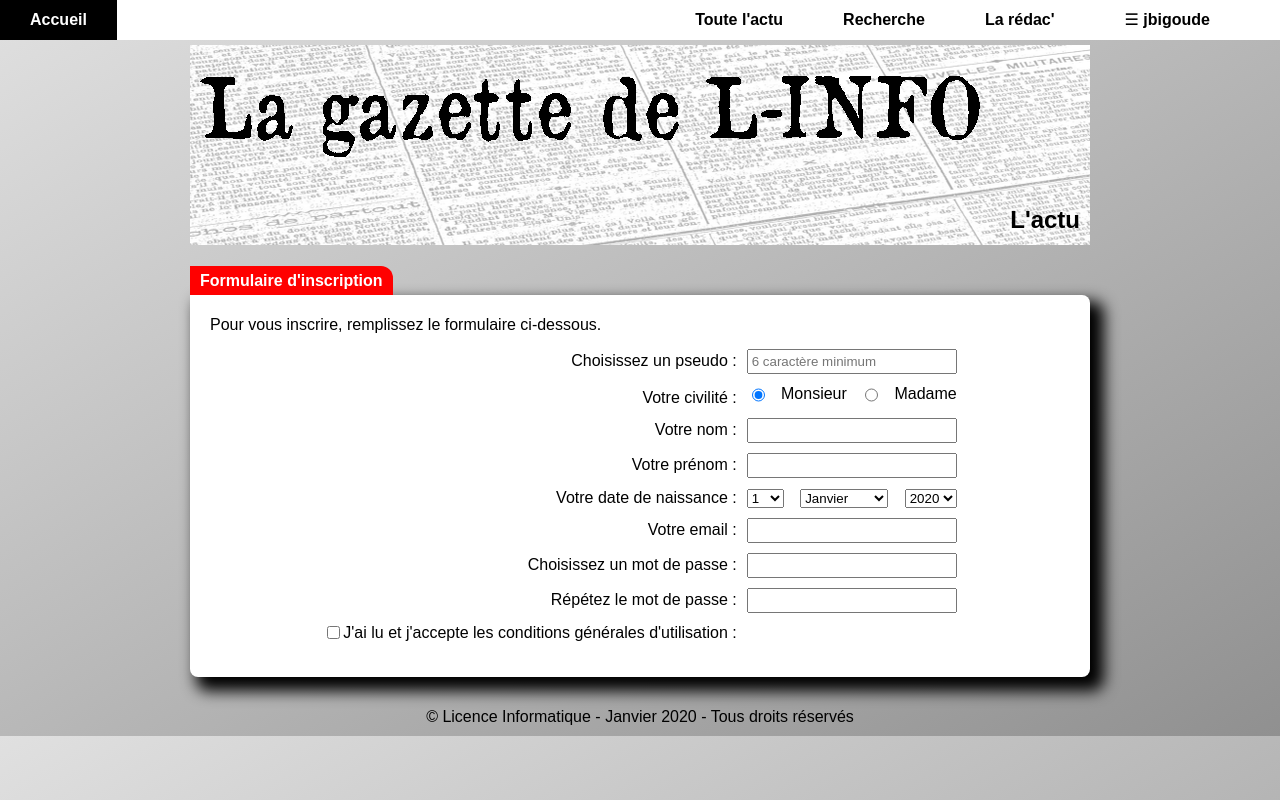
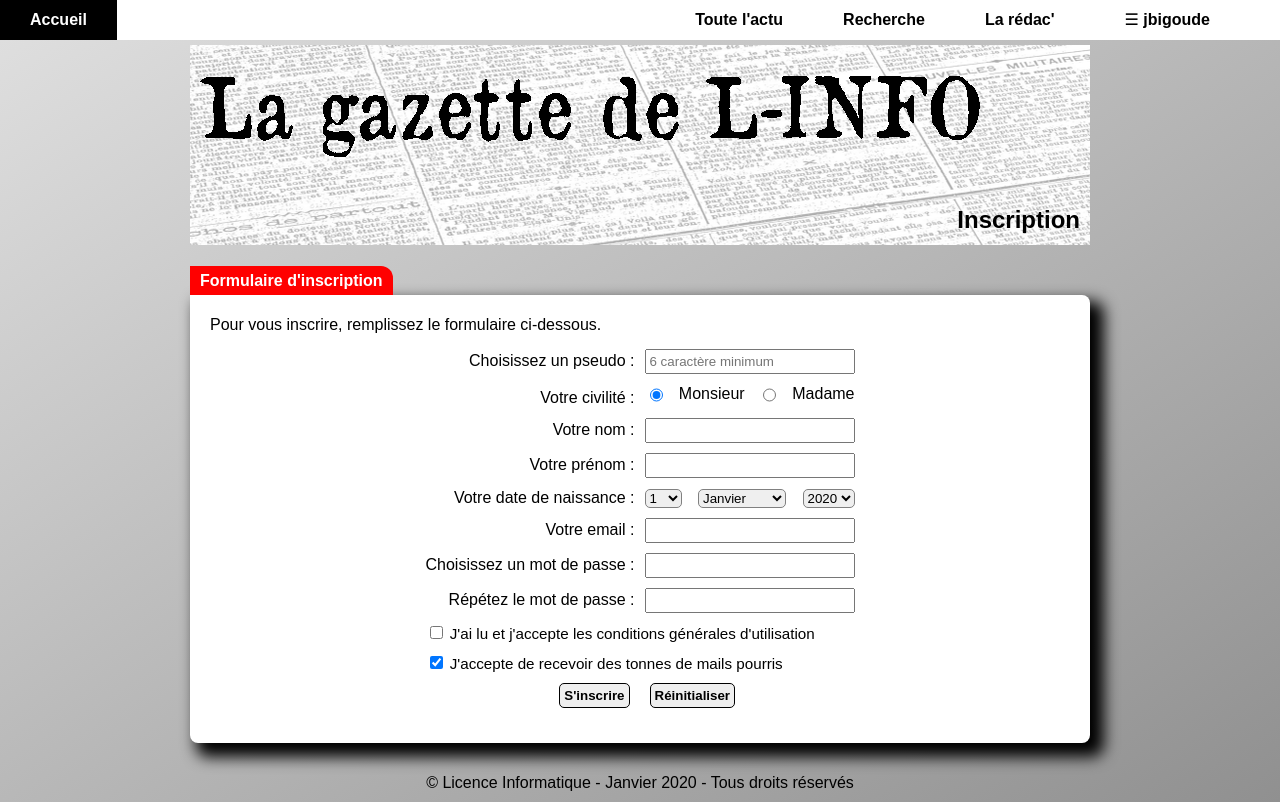
Before and after one commit to FrancoisPog/La-gazette-de-l-INFO, a PHP site: page /html/inscription.html in a window 1280 px wide. Run offline with PHP 8.4, Linux system fonts and the light colour scheme.

Commit message:
inscription page, index page and actuality page are done

```diff
--- a/html/actus.html
+++ b/html/actus.html
@@ -18,7 +18,7 @@
                 <ul>
                     <li><a href="../php/compte.php">Mon profil</a></li>
                     <li><a href="../php/nouveau.php">Nouvel article</a></li>
-                    <li><a href="../php/nouveau.php">Se deconnecter</a></li>
+                    <li><a href="../php/deconnexion.php">Se deconnecter</a></li>
                 </ul>
             </li>
         </ul>
--- a/html/article.html
+++ b/html/article.html
@@ -144,7 +144,7 @@
                 </li>
             </ul>
             <p>
-                <a href="#"> Connectez-vous</a> ou <a href="#">inscrivez-vous</a> pour pouvoir commenter cet article !
+                <a href="../php/connexion.php"> Connectez-vous</a> ou <a href="inscription.html">inscrivez-vous</a> pour pouvoir commenter cet article !
             </p>
 
         </section>
--- a/html/inscription.html
+++ b/html/inscription.html
@@ -18,7 +18,7 @@
                 <ul>
                     <li><a href="../php/compte.php">Mon profil</a></li>
                     <li><a href="../php/nouveau.php">Nouvel article</a></li>
-                    <li><a href="../php/nouveau.php">Se deconnecter</a></li>
+                    <li><a href="../php/deconnexion.php">Se deconnecter</a></li>
                 </ul>
             </li>
         </ul>
@@ -26,7 +26,7 @@
 
     <header>
         <img src="../images/titre.png" alt="Titre : La gazette de l'info">
-        <h1>L'actu</h1>
+        <h1>Inscription</h1>
     </header>
 
     <main id="inscription">
@@ -227,8 +227,18 @@
                     <tr>
                         <td colspan="2">
                             <input type="checkbox" name="gazCGU" id="gazCGU">
-                            <label for="gazCGU">J'ai lu et j'accepte les conditions générales d'utilisation :</label>
+                            <label for="gazCGU">J'ai lu et j'accepte les conditions générales d'utilisation</label>
                         </td>
+                    </tr>
+                    <tr>
+                        <td colspan="2">
+                            <input type="checkbox" name="gazSpam" id="gazSpam" checked>
+                            <label for="gazSpam">J'accepte de recevoir des tonnes de mails pourris</label>
+                        </td>
+                    </tr>
+                    <tr>
+                        <td><input type="submit" value="S'inscrire"></td>
+                        <td><input type="reset" value="Réinitialiser"></td>
                     </tr>
                 </table>
             </form>
--- a/index.html
+++ b/index.html
@@ -18,7 +18,7 @@
                 <ul>
                     <li><a href="php/compte.php">Mon profil</a></li>
                     <li><a href="php/nouveau.php">Nouvel article</a></li>
-                    <li><a href="php/nouveau.php">Se deconnecter</a></li>
+                    <li><a href="php/deconnexion.php">Se deconnecter</a></li>
                 </ul>
             </li>
         </ul>
--- a/styles/gazette.css
+++ b/styles/gazette.css
@@ -87,6 +87,7 @@ body{
     align-items: center;
     line-height: 1.2;
     background: linear-gradient(to bottom right, #E0E0E0, #909090);
+    min-height: max-content;
 }
 
 blockquote {
@@ -204,6 +205,7 @@ body > header img{
 
 /* --- Footer --- */
 body > footer{
+
     margin-top: 30px;
     margin-bottom: 10px;
     display: flex;
@@ -494,12 +496,37 @@ h3{
     text-align: right;
 }
 
-#inscription section.type1 table td:last-child{
+#inscription section.type1 table td:last-child:not(:only-child){
     display: flex;
     justify-content: space-between;
 }
+
+#inscription section.type1 table td[colspan="2"]{
+    text-align: left;
+    font-size: 0.95em;
+}
+
 
 #inscription input[type="text"],#inscription input[type="password"]{
     width: 200px;
     padding: 3px;
 }
+
+#inscription input[type="submit"], #inscription input[type="reset"]{
+    border: 1px solid black;
+    border-radius: 5px;
+    padding: 4px;
+    font-weight: bold;
+    margin: 0px 5px;
+}
+
+#inscription input[type="submit"]:hover, #inscription input[type="reset"]:hover{
+    background-color: red;
+    color :white;
+}
+
+#inscription select{
+    border: 1px solid grey;
+    border-radius: 5px;
+
+}
```
